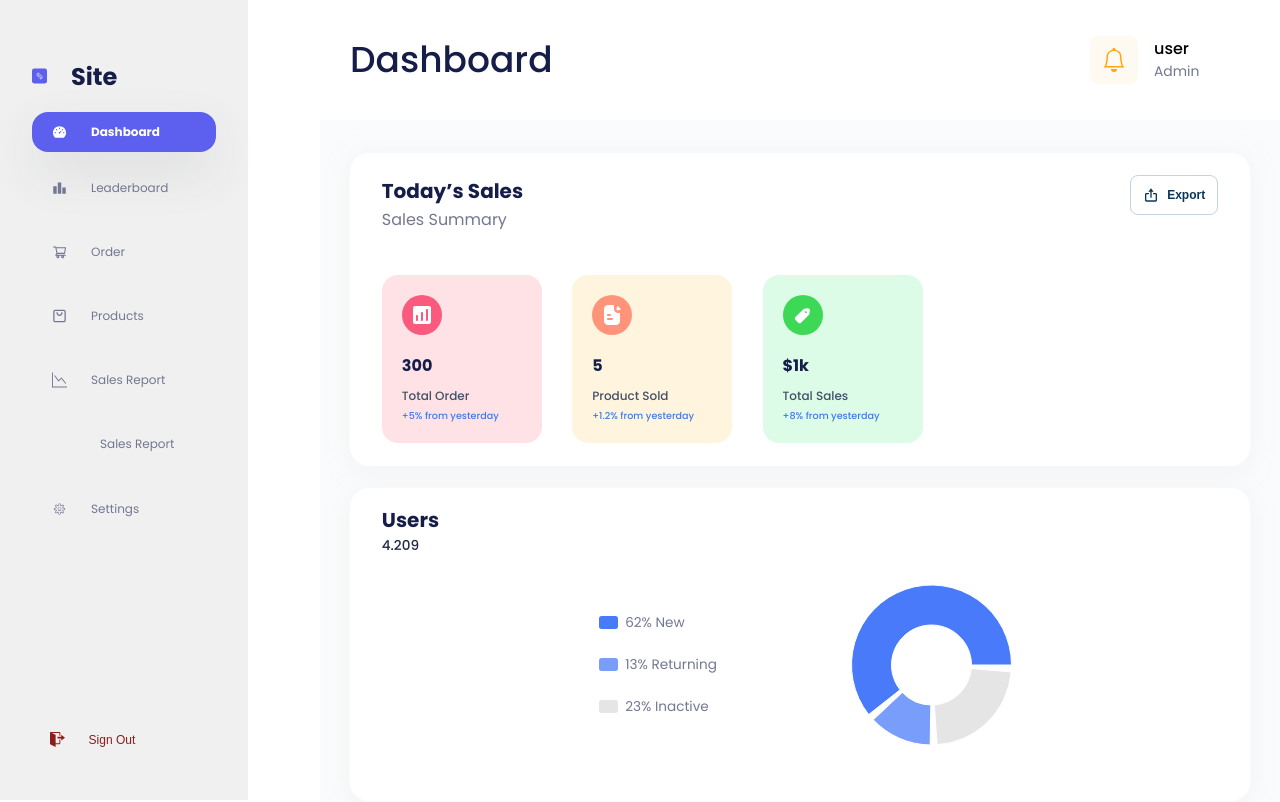
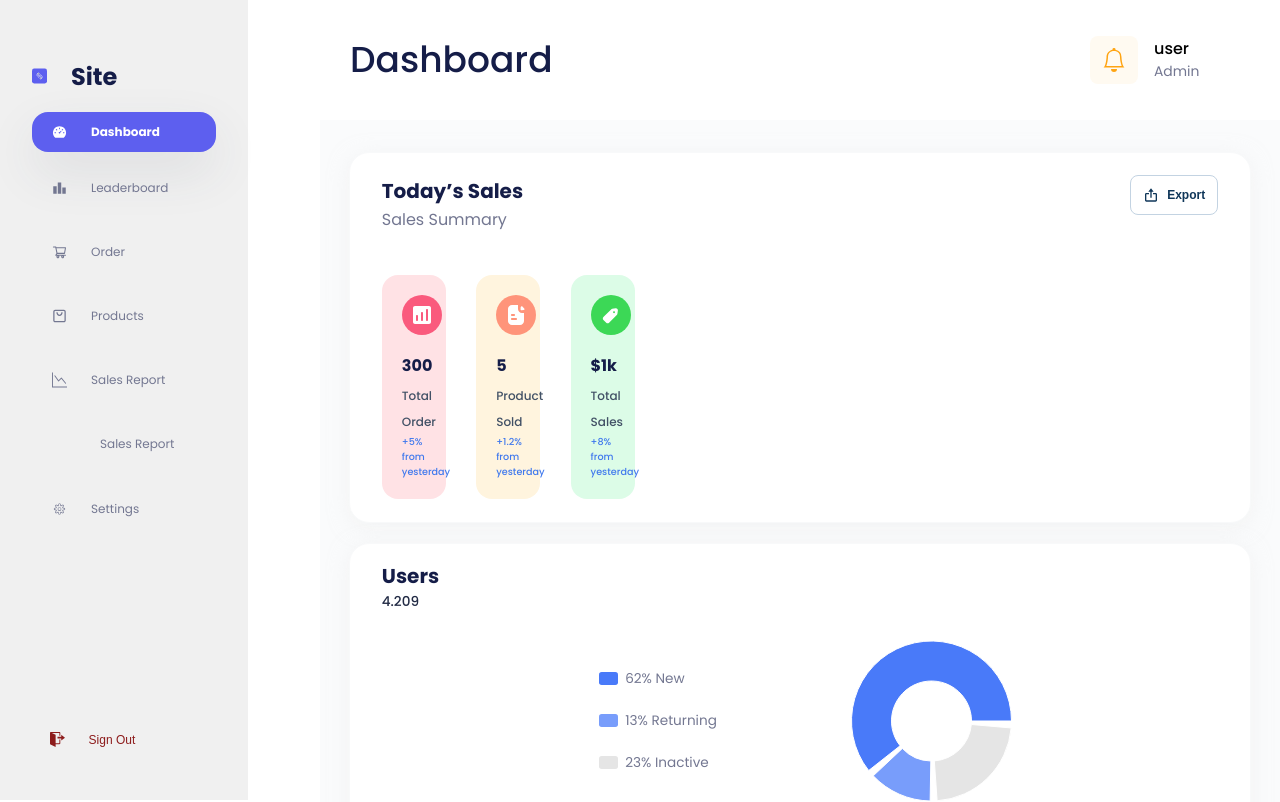
Before and after one commit to ryanoliveiragit/Dashboard, a React (Vite) app: page / in a window 1280 px wide. Shown: the top 802 px of the page. Built offline with nearby package versions, Linux system fonts and the light colour scheme; some icons are missing.

Commit message:
ajust card/web

```diff
--- a/src/components/deashboard/styles.ts
+++ b/src/components/deashboard/styles.ts
@@ -70,7 +70,6 @@ export const VerticalContainer = styled.div`
   border: 1px solid #f8f9fa;
   border-radius: 20px;
   box-shadow: 0px 4px 20px 0px rgba(238, 238, 238, 0.5);
-  width: 100%;
 `;
 export const GridItem = styled.div`
   background-color: ${(props) => props.theme.white};
@@ -191,7 +190,7 @@ export const ContainerSales = styled.div`
     gap: 8px;
     background-color: blue;
     @media (max-width: 1550px) {
-    width: 10rem;
+    width: 4rem;
   }
   }
   img {
@@ -224,7 +223,6 @@ export const ContainerSales = styled.div`
         font-size: .60rem;
     }
   }
-
 `;
 
 export const Users = styled.div`
--- a/src/components/header/styles.ts
+++ b/src/components/header/styles.ts
@@ -6,6 +6,7 @@ export const ContainerHeader = styled.header`
   position: fixed;
   height: 100%;
   width: 20.5rem;
+  z-index: 3;
   @media (max-width: 1550px) {
     width: 15.5rem;
     svg {
```
